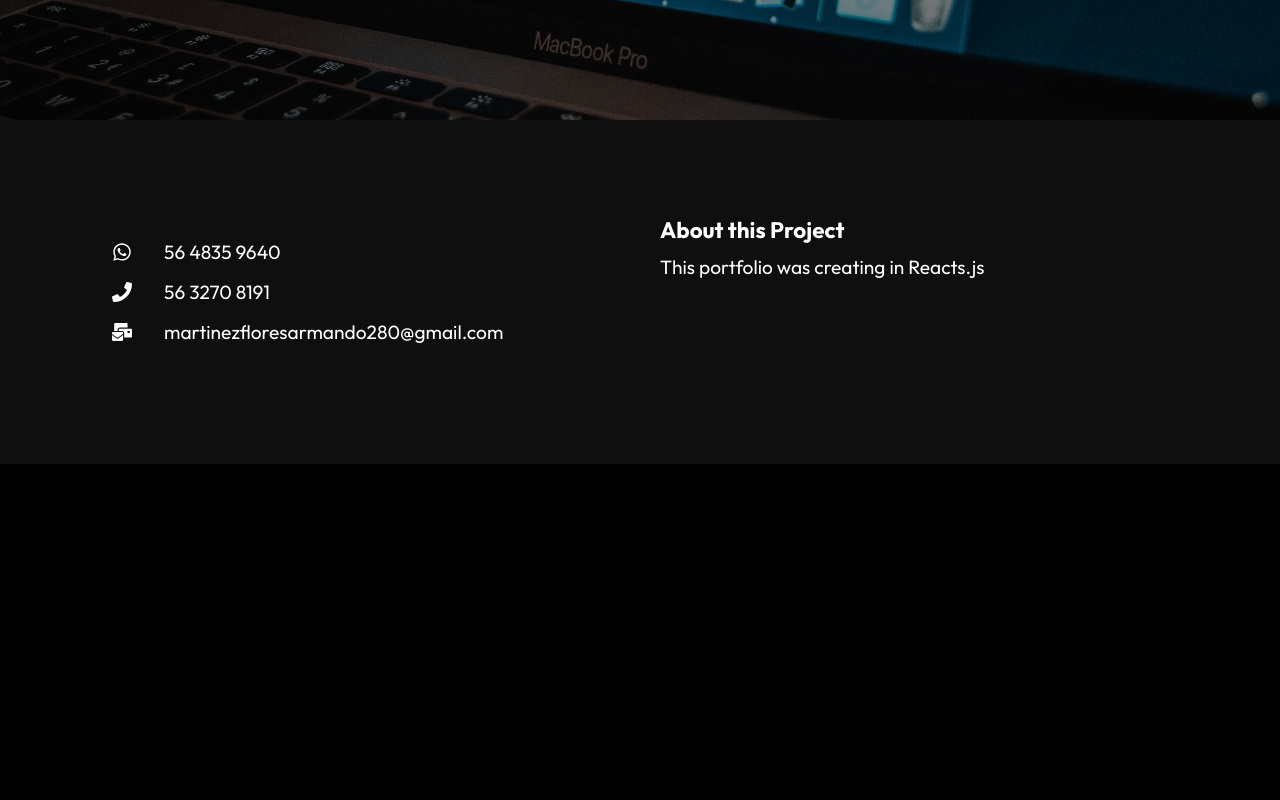
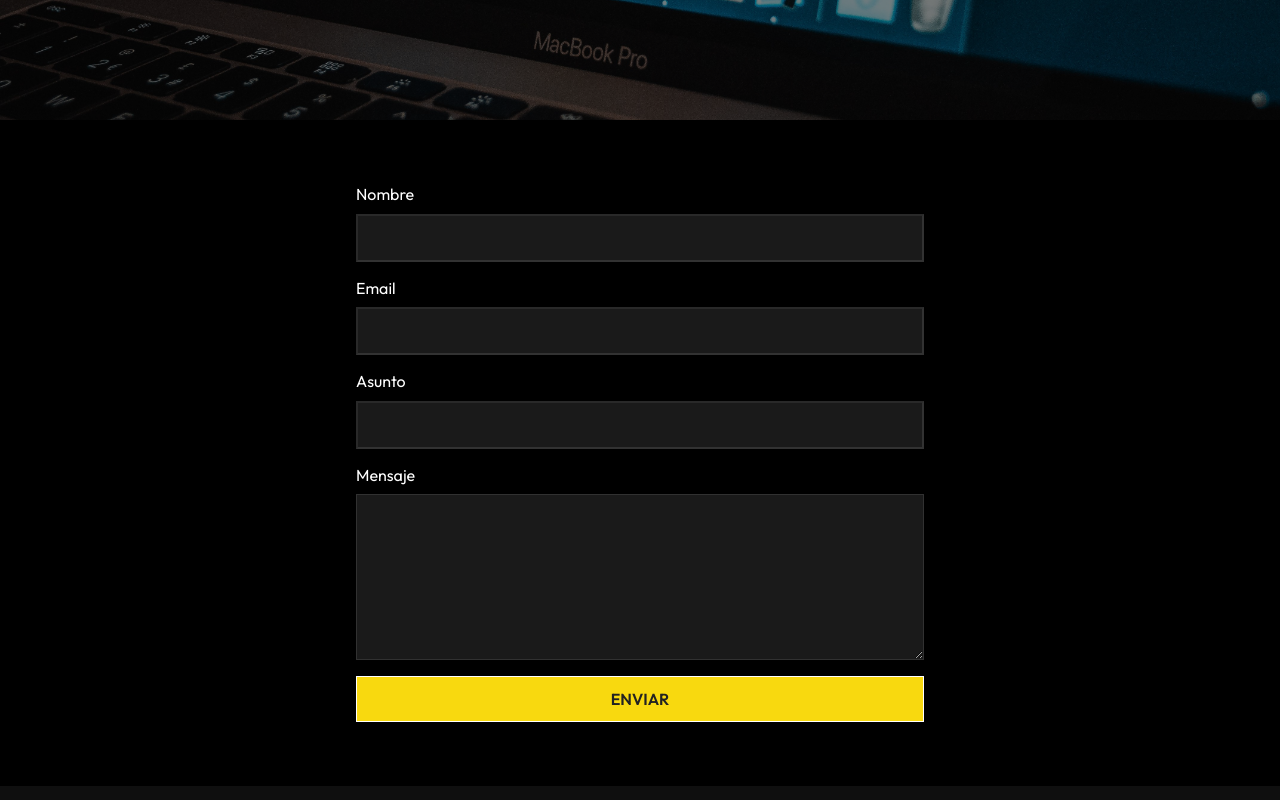
Before and after one commit to ArmandoMtz280/PortfolioV2, a React (Vite) app: page /contact in a window 1280 px wide. Shown: the part 360-1160 px from the top of the page. Before the commit the page ends 824 px from the top, so only its background shows below. Built offline with nearby package versions, Linux system fonts and the light colour scheme.

Commit message:
Se crea componente Form

```diff
--- /dev/null
+++ b/src/components/Form/Form.css
@@ -0,0 +1,21 @@
+label {
+    color: #fff;
+    margin-bottom: .6rem;
+}
+
+form {
+    display: flex;
+    flex-direction: column;
+    padding: 4rem 1rem;
+    margin: auto;
+    max-width: 600px;
+}
+
+form input, form textarea {
+    margin-bottom: 1rem;
+    padding: 10px 18px;
+    font-size: 1.2rem;
+    background-color: rgba(255, 255, 255, 0.1);
+    border-color: rgba(255, 255, 255, 0.1);
+    color: #f4f4f4;
+}
--- /dev/null
+++ b/src/components/Form/Form.jsx
@@ -0,0 +1,19 @@
+import "./Form.css"
+
+export default function Form () {
+    return(
+        <div className="form">
+            <form>
+                <label>Nombre</label>
+                <input type="text"/>
+                <label>Email</label>
+                <input type="email"/>
+                <label>Asunto</label>
+                <input type="text"/>
+                <label>Mensaje</label>
+                <textarea name="" id="" rows="6"></textarea>
+                <button className="btn">Enviar</button>
+            </form>
+        </div>
+    );
+};
--- a/src/routes/Contact.jsx
+++ b/src/routes/Contact.jsx
@@ -2,12 +2,14 @@ import "../index.css"
 import Navbar from "../components/Navbar/Navbar";
 import HeroSection from "../components/HeroSection/HeroSection";
 import Footer from "../components/Footer/Footer";
+import Form from "../components/Form/Form";
 
 export default function Contact () {
     return(
         <>
             <Navbar />
             <HeroSection heading="Contacto" text="contactame"/>
+            <Form />
             <Footer />
         </>
     );
```
